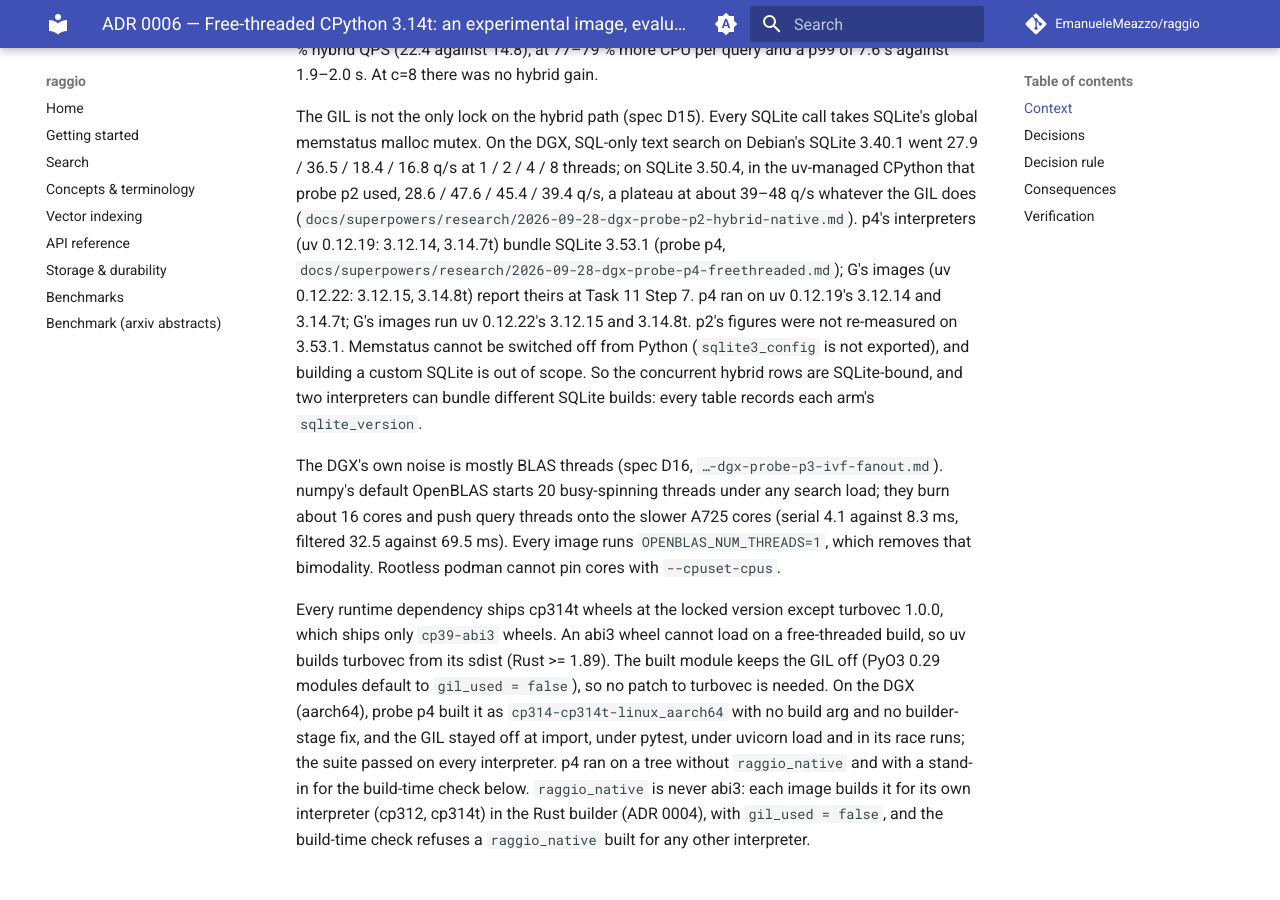
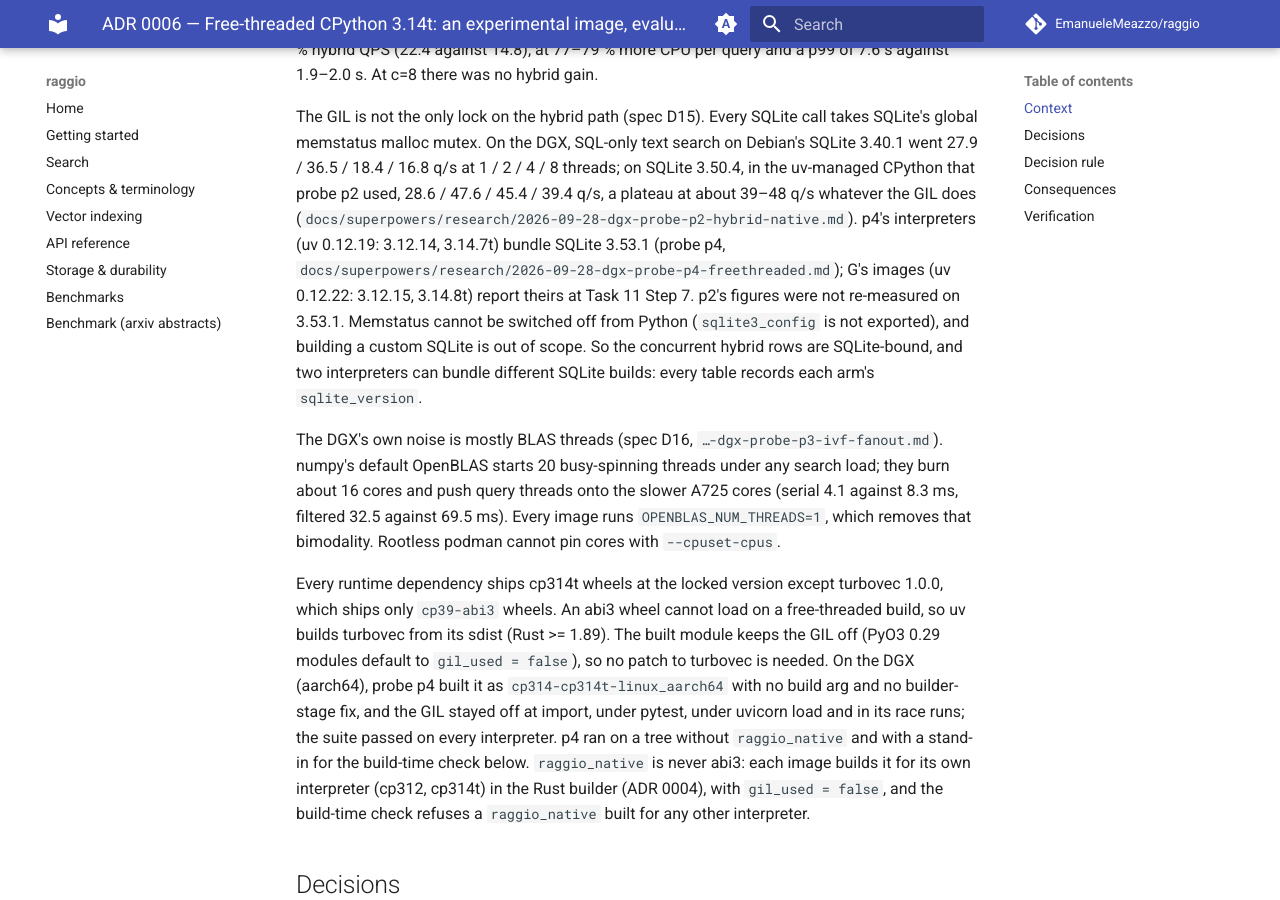
Before and after one commit to EmanueleMeazzo/raggio, an MkDocs documentation site: the page built from docs/adr/0006-free-threaded-python.md, in a window 1280 px wide and 900 px high, scrolled down 557 px. Built offline with MkDocs 1.6.1 and Material for MkDocs 9.7.7, drawn with Linux system fonts in a browser that asks for light colours; comment, search, counter and statistics services are not loaded.

Commit message:
Drop a sentence ADR 0006 said twice
Co-Authored-By: Claude Opus 5.5 <noreply@anthropic.com>

```diff
--- a/docs/adr/0006-free-threaded-python.md
+++ b/docs/adr/0006-free-threaded-python.md
@@ -25,8 +25,7 @@ the uv-managed CPython that probe p2 used, 28.6 / 47.6 / 45.4 / 39.4 q/s, a plat
 39–48 q/s whatever the GIL does (`docs/superpowers/research/2026-09-28-dgx-probe-p2-hybrid-native.md`).
 p4's interpreters (uv 0.12.19: 3.12.14, 3.14.7t) bundle SQLite 3.53.1 (probe p4,
 `docs/superpowers/research/2026-09-28-dgx-probe-p4-freethreaded.md`); G's images (uv 0.12.22:
-3.12.15, 3.14.8t) report theirs at Task 11 Step 7. p4 ran on uv 0.12.19's 3.12.14 and
-3.14.7t; G's images run uv 0.12.22's 3.12.15 and 3.14.8t. p2's figures were not re-measured
+3.12.15, 3.14.8t) report theirs at Task 11 Step 7. p2's figures were not re-measured
 on 3.53.1. Memstatus cannot be switched off from Python
 (`sqlite3_config` is not exported), and building a custom SQLite is out of scope. So the
 concurrent hybrid rows are SQLite-bound, and two interpreters can bundle different SQLite
```
